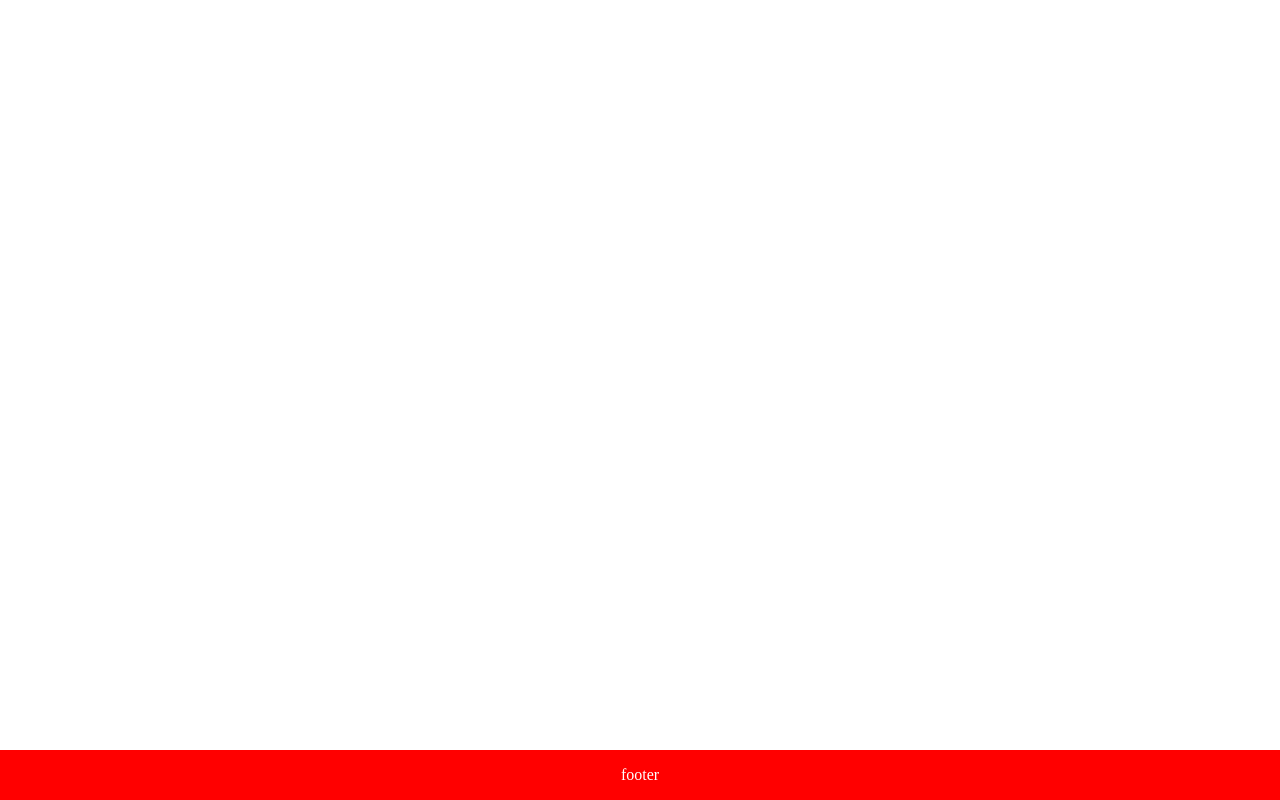
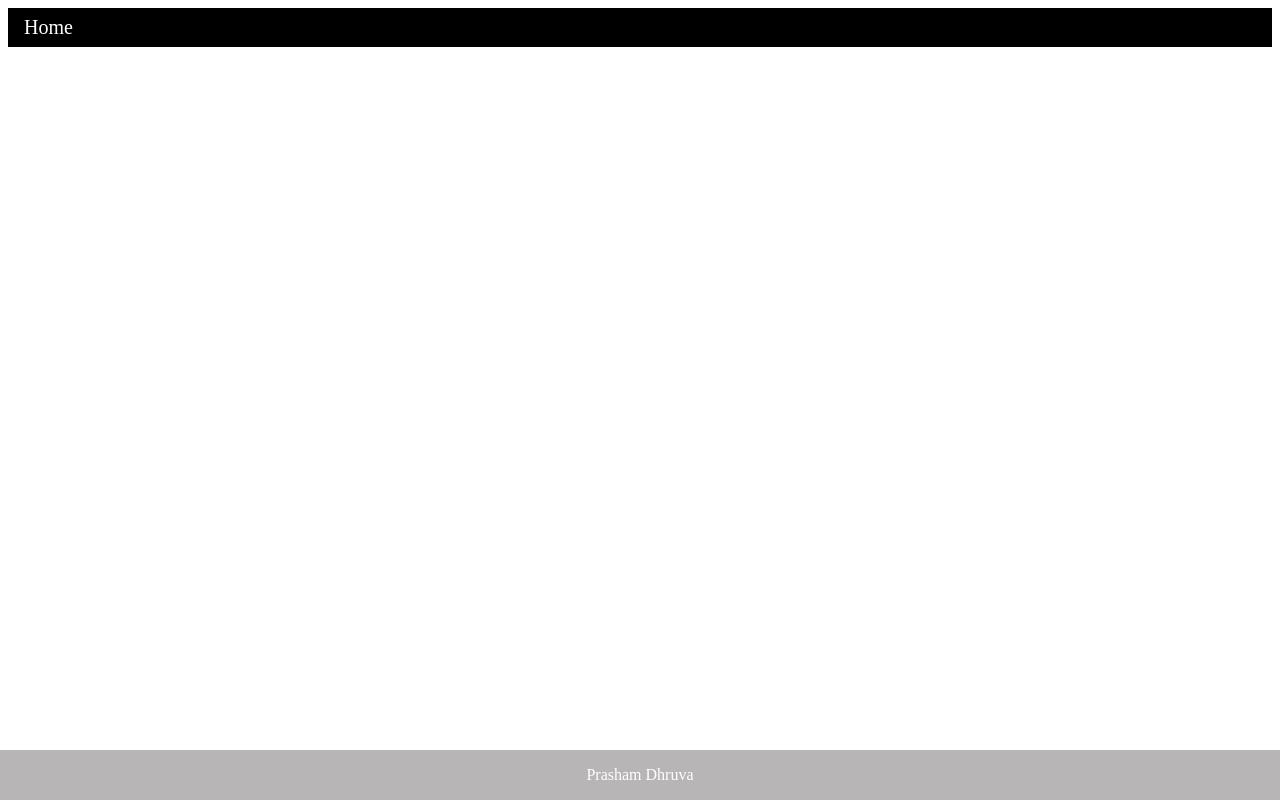
Before and after one commit to pdhruva500/WA_Tourism-, a plain HTML site: page index.html in a window 1280 px wide. Drawn offline with Linux system fonts and the light colour scheme; files that its build step writes are made by us from their sources.

Commit message:
added nav bar style

```diff
--- a/css/style.css
+++ b/css/style.css
@@ -1,9 +1,33 @@
+/* Footer Style */
 .footer {
   position: fixed;
   left: 0;
   bottom: 0;
   width: 100%;
-  background-color: red;
+  background-color: rgb(183, 181, 181);
   color: white;
   text-align: center;
 }
+
+/* Nav Bar Style */
+.nav {
+    list-style-type: none;
+    background-color: black;
+    margin: 0;
+    padding: 0;
+    overflow: hidden;
+}
+ul.nav li {
+    float: left
+}
+ul.nav li a {
+    display: block;
+    padding: 8px 16px;
+    color: white;
+    text-decoration: none;
+    font-size: 20px;
+}
+ul.nav a:hover {
+    background-color: gray;
+    color: lightblue;
+}
--- a/index.html
+++ b/index.html
@@ -4,11 +4,19 @@
     <meta charset="UTF-8">
     <meta name="viewport" content="width=device-width, initial-scale=1.0">
     <title>Home</title>
-    <link rel="stylesheet" href="style.css">
+    <link rel="stylesheet" href="css/style.css">
 </head>
 <body>
+    <ul class="nav">
+                <li><a href="index.html">Home</a></li>
+
+            </ul>
+
     <div class="footer">
-        <p>footer</p>
-    </div>
+  <p>Prasham Dhruva</p>
+</div>
+
+
+
 </body>
 </html>
```
